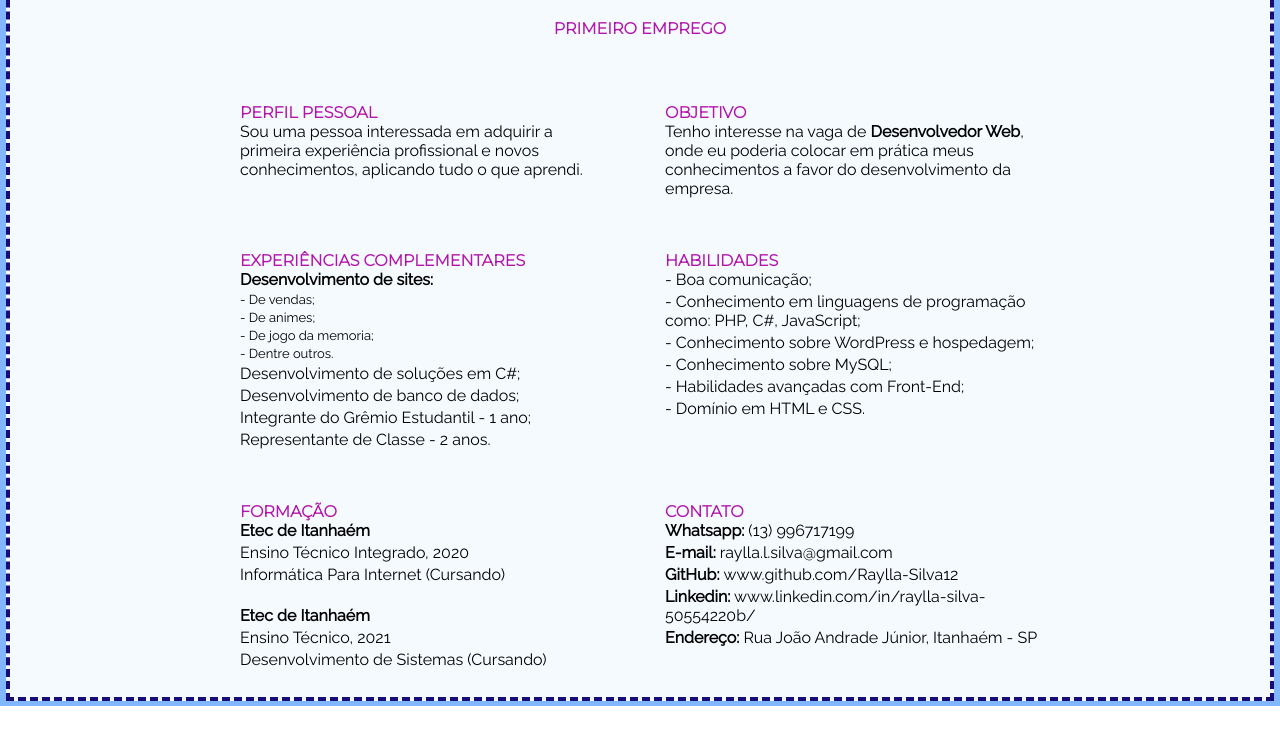
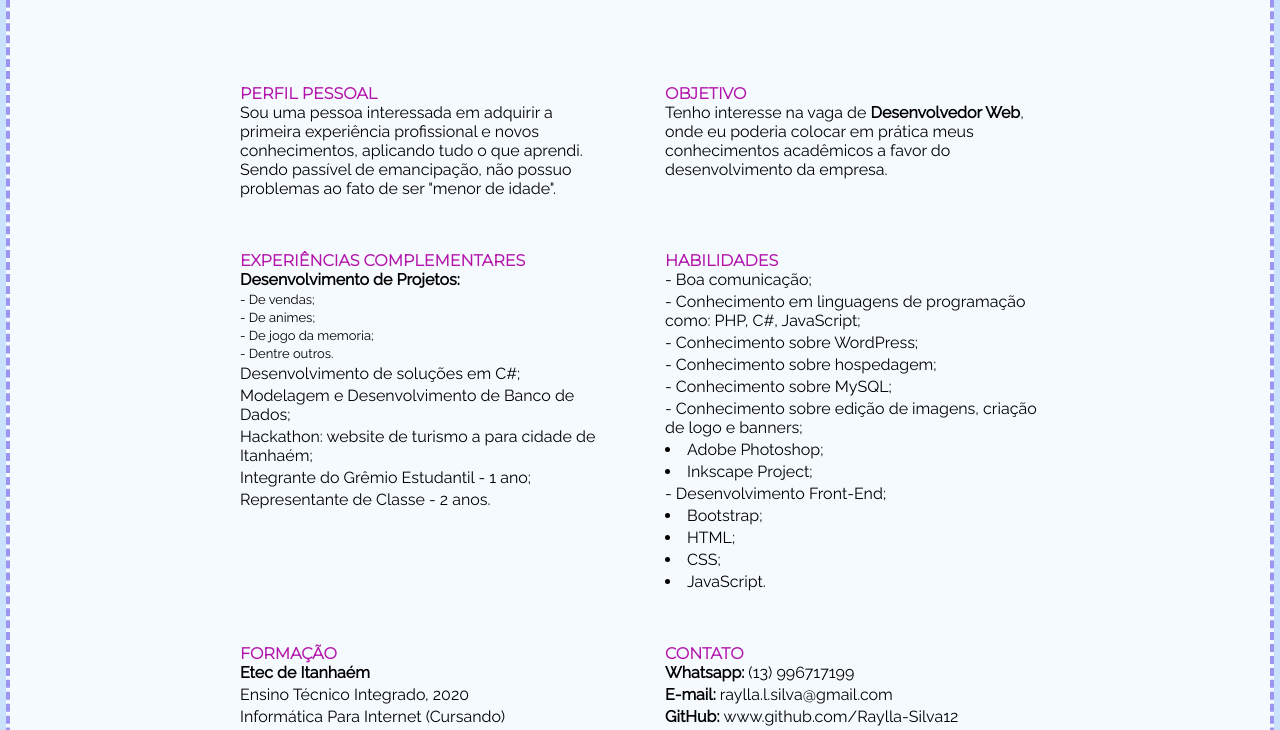
Before and after one commit to Raylla-Silva12/Curriculo, a plain HTML site: page index.html in a window 1280 px wide. Shown: the part 113-843 px from the top of the page. Before the commit the page ends 819 px from the top, so only its background shows below. Drawn offline with Linux system fonts and the light colour scheme.

Commit message:
Versão 0.3

```diff
--- a/css/style.css
+++ b/css/style.css
@@ -11,7 +11,7 @@ body {
 .container {
     width: 100%;
     height: 100%;
-    background-color: rgb(129, 183, 255);
+    background-color: rgba(129, 184, 255, 0.411);
     display: flex;
     flex-direction: row;
     justify-content: center;
@@ -23,7 +23,7 @@ body {
     width: 98.5%;
     height: 99%;
     background-color: rgb(245, 250, 255);
-    border: 4px dashed rgb(22, 11, 119);
+    border: 4px dashed rgba(77, 60, 230, 0.527);
 }
 
 header {
@@ -44,7 +44,7 @@ h4 {
 
 a, a:hover {
     text-decoration: none;
-    color: black;
+    color: rgb(0, 0, 0);
     cursor: pointer;
 }
 
--- a/index.html
+++ b/index.html
@@ -10,7 +10,7 @@
     <link rel="icon" type="image/png" sizes="16x16" href="assets/favicon-16x16.png">
     <link rel="manifest" href="assets/site.webmanifest">
     <link rel="stylesheet" href="css/style.css">
-    <title>Curriculum Vitae</title>
+    <title>Currículo</title>
 </head>
 
 <body>
@@ -18,30 +18,30 @@
         <div class="row">
             <header>
                 <h1>Raylla Lopes Silva</h1>
-                <p>16 Anos (sujeito a emancipação)</p><br>
-                <h4>Primeiro Emprego</h4>
+                <p>16 Anos</p><br>
             </header>
 
             <section class="flex">
                 <div class="bloco">
                     <h4>Perfil Pessoal</h4>
                     <p>Sou uma pessoa interessada em adquirir a primeira experiência profissional e novos conhecimentos,
-                        aplicando tudo o que aprendi.</p>
+                        aplicando tudo o que aprendi. Sendo passível de emancipação, não possuo problemas ao fato de ser "menor de idade".</p>
                 </div>
                 <div class="bloco">
                     <h4>Objetivo</h4>
                     <p>Tenho interesse na vaga de <b>Desenvolvedor Web</b>, onde eu poderia colocar em prática meus
-                        conhecimentos a favor do desenvolvimento da empresa.</p>
+                        conhecimentos acadêmicos a favor do desenvolvimento da empresa.</p>
                 </div>
                 <div class="bloco">
                     <h4>Experiências Complementares</h4>
-                    <p><b>Desenvolvimento de sites:</b></p>
+                    <p><b>Desenvolvimento de Projetos:</b></p>
                     <p class="mini-letras">- De vendas;</p>
                     <p class="mini-letras">- De animes;</p>
                     <p class="mini-letras">- De jogo da memoria;</p>
                     <p class="mini-letras">- Dentre outros.</p>
                     <p>Desenvolvimento de soluções em C#;</p>
-                    <p>Desenvolvimento de banco de dados;</p>
+                    <p>Modelagem e Desenvolvimento de Banco de Dados;</p>
+                    <p>Hackathon: website de turismo a para cidade de Itanhaém;</p>
                     <p>Integrante do Grêmio Estudantil - 1 ano;</p>
                     <p>Representante de Classe - 2 anos.</p>
                 </div>
@@ -49,10 +49,17 @@
                     <h4>Habilidades</h4>
                     <p>- Boa comunicação;</p>
                     <p>- Conhecimento em linguagens de programação como: PHP, C#, JavaScript;</p>
-                    <p>- Conhecimento sobre WordPress e hospedagem;</p>
+                    <p>- Conhecimento sobre WordPress;</p>
+                    <p>- Conhecimento sobre hospedagem;</p>
                     <p>- Conhecimento sobre MySQL;</p>
-                    <p>- Habilidades avançadas com Front-End;</p>
-                    <p>- Domínio em HTML e CSS.</p>
+                    <p>- Conhecimento sobre edição de imagens, criação de logo e banners;</p>
+                    <p class="mini-letras"><li>Adobe Photoshop;</li></p>
+                    <p class="mini-letras"><li>Inkscape Project;</li></p>
+                    <p>- Desenvolvimento Front-End;</p>
+                    <p class="mini-letras"><li>Bootstrap;</li></p>
+                    <p class="mini-letras"><li>HTML;</li></p>
+                    <p class="mini-letras"><li>CSS;</li></p>
+                    <p class="mini-letras"><li>JavaScript.</li></p>
                 </div>
                 <div class="bloco">
                     <h4>Formação</h4>
```
